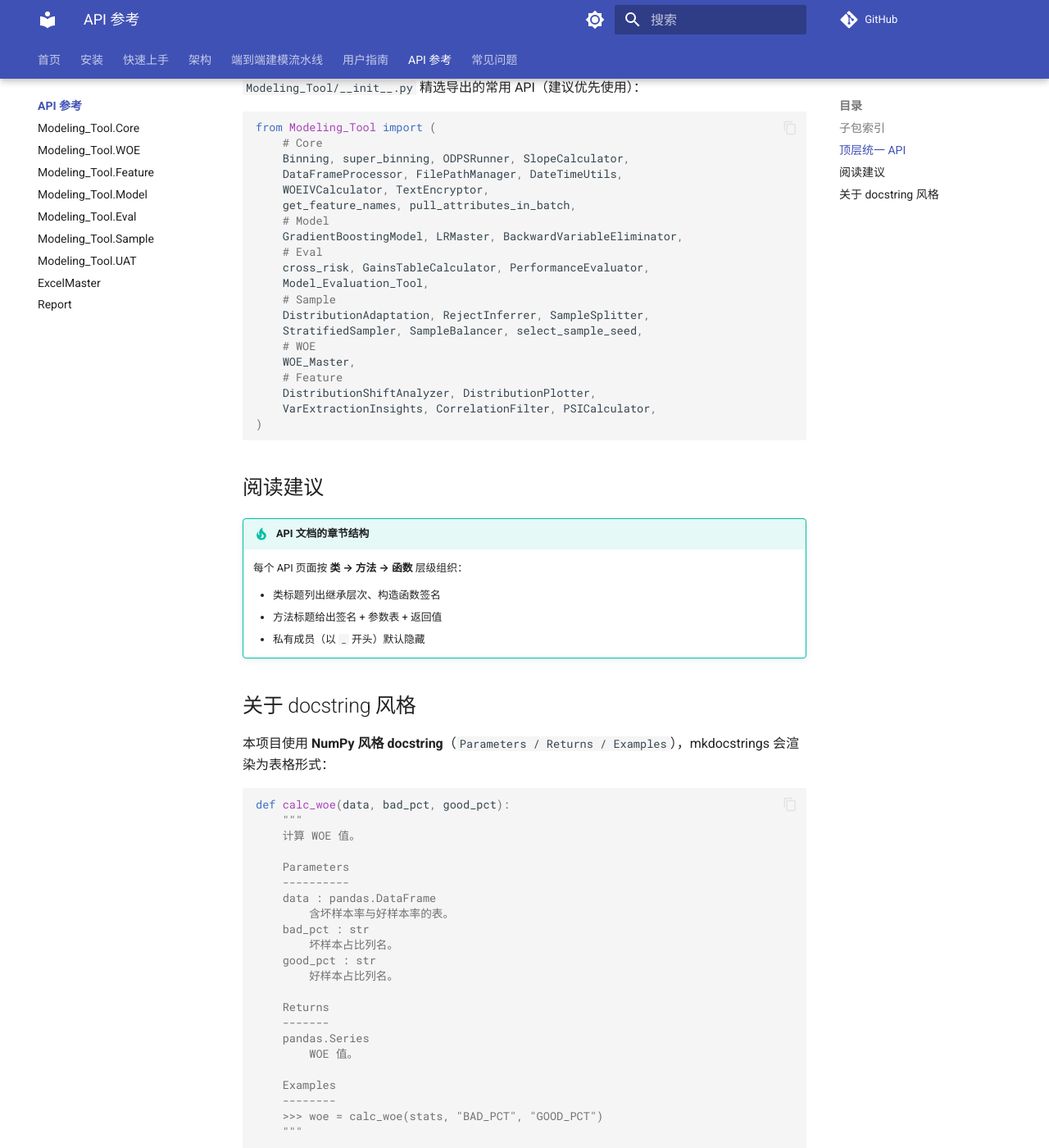
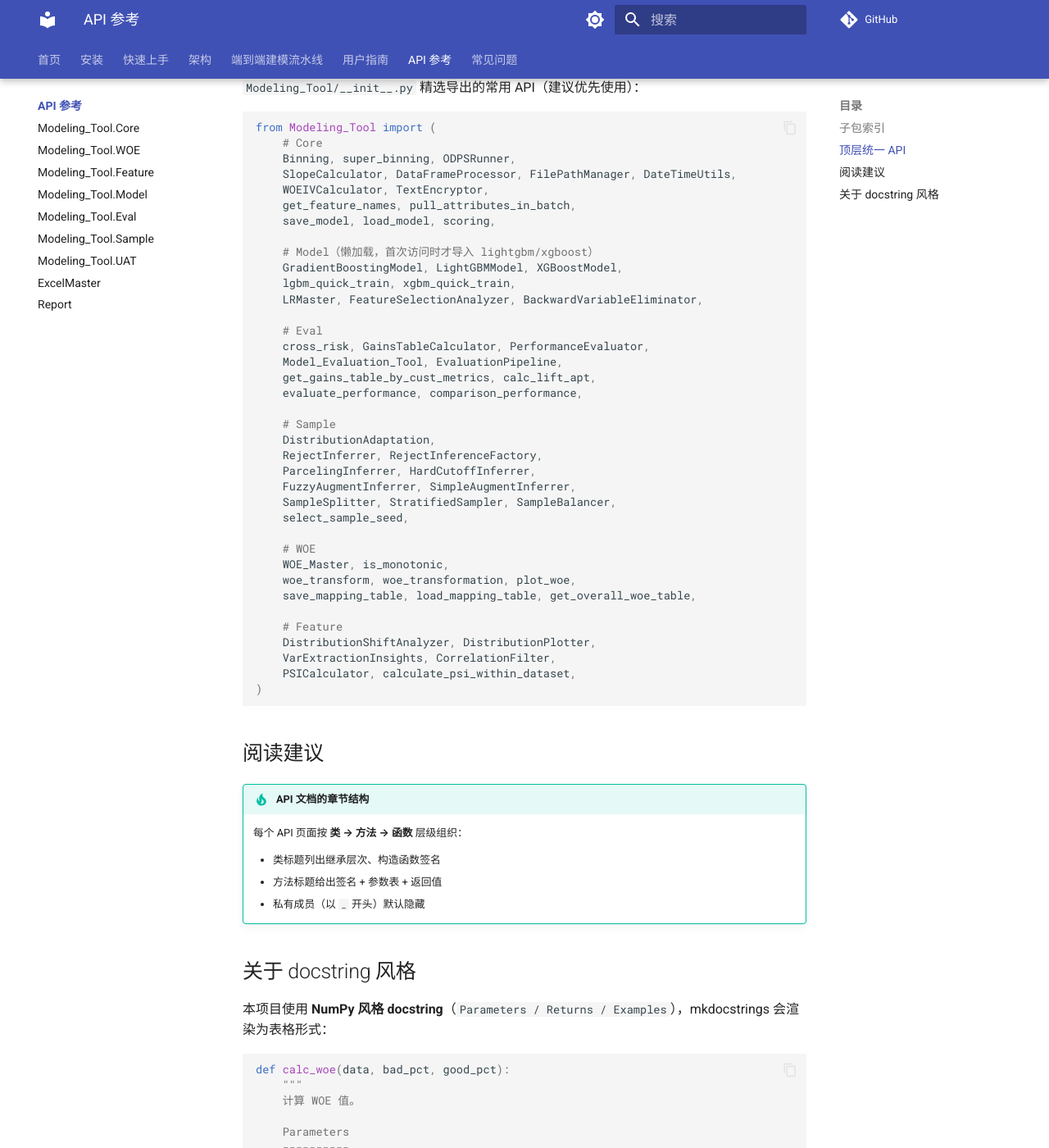
Before and after one commit to Kyle-J-Sun/SuperModelingFactory_doc, an MkDocs documentation site: the page built from docs/api/index.md, in a window 1280 px wide and 1400 px high, scrolled down 838 px. Shown: the whole window at 82% size. Built offline with MkDocs 1.6.1 and Material for MkDocs 9.7.7, drawn with Linux system fonts in a browser that asks for light colours; comment, search, counter and statistics services are not loaded.

Commit message:
docs: fix version, license, placeholder links, api exports and repo_url
- docs/index.md: version 1.0.0 → 0.1.2; license description corrected to
  BSL-1.1 (was "内部项目，仅供团队使用"); three example.com placeholder links
  replaced with actual GitHub tree URLs
- docs/api/index.md: code snippet updated to include all 40+ exports from
  Modeling_Tool.__all__ (was missing save_model, LightGBMModel, EvaluationPipeline,
  RejectInferenceFactory, woe_transform, calculate_psi_within_dataset, and more)
- mkdocs.yml: repo_url changed from supermodelingfactory_doc to
  supermodelingfactory so the site header GitHub link points to the main code repo

````diff
--- a/docs/api/index.md
+++ b/docs/api/index.md
@@ -23,23 +23,40 @@
 ```python
 from Modeling_Tool import (
     # Core
-    Binning, super_binning, ODPSRunner, SlopeCalculator,
-    DataFrameProcessor, FilePathManager, DateTimeUtils,
+    Binning, super_binning, ODPSRunner,
+    SlopeCalculator, DataFrameProcessor, FilePathManager, DateTimeUtils,
     WOEIVCalculator, TextEncryptor,
     get_feature_names, pull_attributes_in_batch,
-    # Model
-    GradientBoostingModel, LRMaster, BackwardVariableEliminator,
+    save_model, load_model, scoring,
+
+    # Model（懒加载，首次访问时才导入 lightgbm/xgboost）
+    GradientBoostingModel, LightGBMModel, XGBoostModel,
+    lgbm_quick_train, xgbm_quick_train,
+    LRMaster, FeatureSelectionAnalyzer, BackwardVariableEliminator,
+
     # Eval
     cross_risk, GainsTableCalculator, PerformanceEvaluator,
-    Model_Evaluation_Tool,
+    Model_Evaluation_Tool, EvaluationPipeline,
+    get_gains_table_by_cust_metrics, calc_lift_apt,
+    evaluate_performance, comparison_performance,
+
     # Sample
-    DistributionAdaptation, RejectInferrer, SampleSplitter,
-    StratifiedSampler, SampleBalancer, select_sample_seed,
+    DistributionAdaptation,
+    RejectInferrer, RejectInferenceFactory,
+    ParcelingInferrer, HardCutoffInferrer,
+    FuzzyAugmentInferrer, SimpleAugmentInferrer,
+    SampleSplitter, StratifiedSampler, SampleBalancer,
+    select_sample_seed,
+
     # WOE
-    WOE_Master,
+    WOE_Master, is_monotonic,
+    woe_transform, woe_transformation, plot_woe,
+    save_mapping_table, load_mapping_table, get_overall_woe_table,
+
     # Feature
     DistributionShiftAnalyzer, DistributionPlotter,
-    VarExtractionInsights, CorrelationFilter, PSICalculator,
+    VarExtractionInsights, CorrelationFilter,
+    PSICalculator, calculate_psi_within_dataset,
 )
 ```
 
--- a/mkdocs.yml
+++ b/mkdocs.yml
@@ -48,7 +48,7 @@ theme:
 # ----------------------------------------------------------------------------
 # 仓库 / 源码
 # ----------------------------------------------------------------------------
-repo_url: https://github.com/Kyle-J-Sun/SuperModelingFactory_doc
+repo_url: https://github.com/Kyle-J-Sun/SuperModelingFactory
 edit_uri: edit/main/docs/
 
 # ----------------------------------------------------------------------------
````
Also changed, not shown: docs/index.md (+5 -5 lines).
